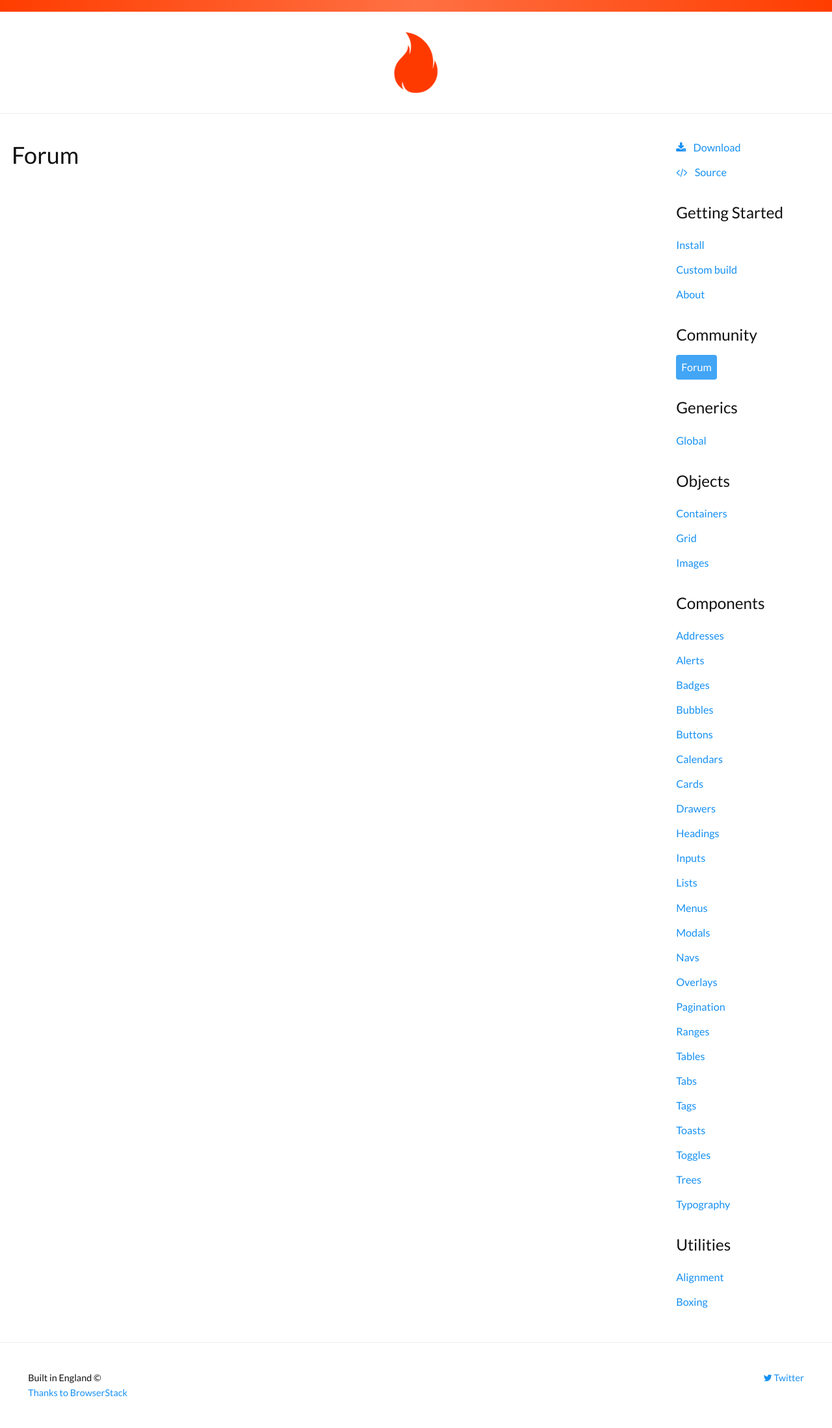
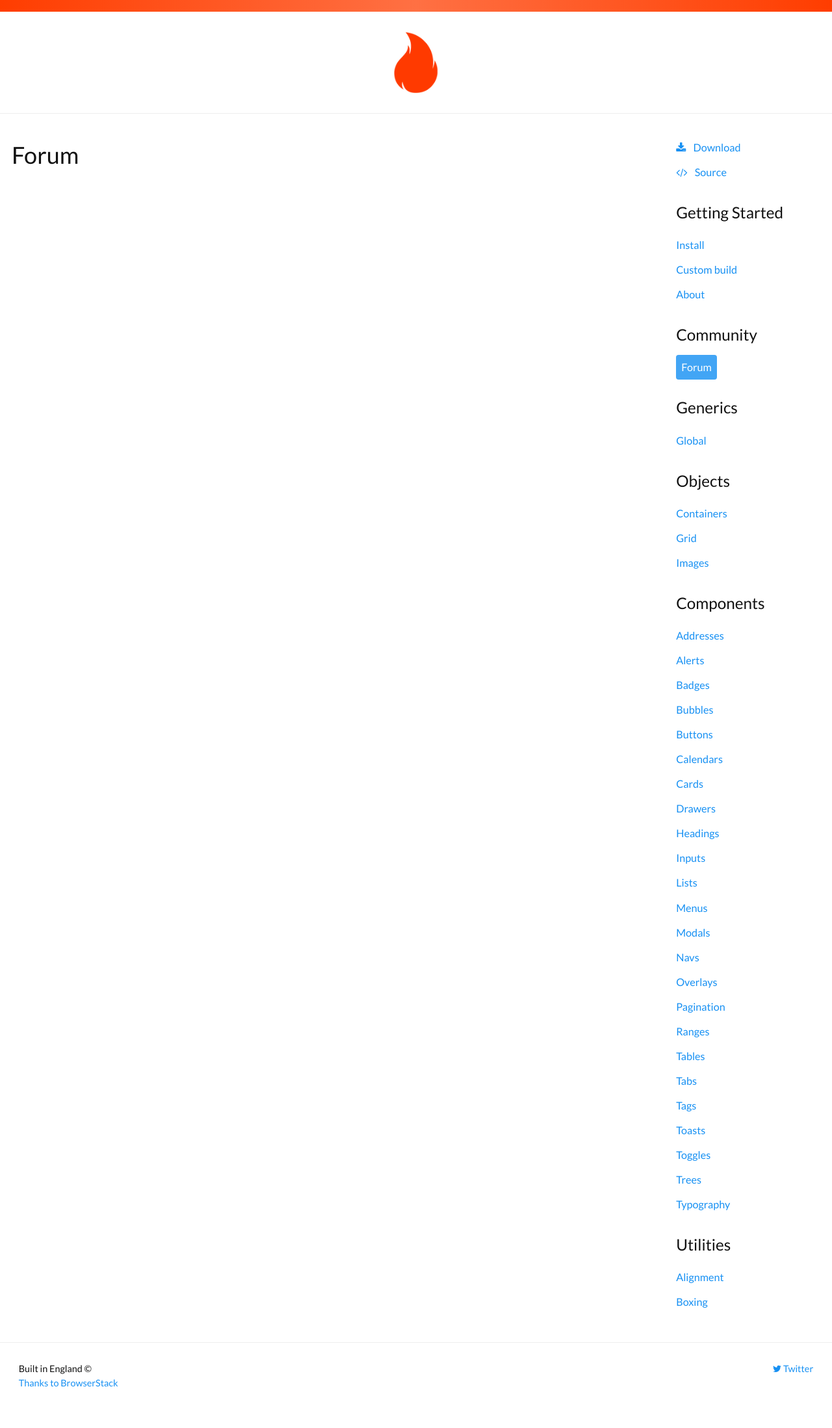
Before and after one commit to eddie/blazecss.github.io, a Jekyll site: the page built from community/forum.html, in a window 1280 px wide. Shown: the whole page at 65% size. Built offline with Jekyll 4.4.1, drawn with Linux system fonts in a browser that asks for light colours; nearby versions of some CDN libraries; after the commit the page ends 2168 px from its top, so only the background shows below that.

Commit message:
Footer styling fix

```diff
--- a/css/site.css
+++ b/css/site.css
@@ -193,7 +193,6 @@ a.navbtn, a.navbtn:hover, a.navbtn:active, a.navbtn:visited {
 }
 
 .footer--page {
-	padding: 3em 2em;
 	margin-top: 3em;
 	border-top: 1px solid #eee;
 }
```
